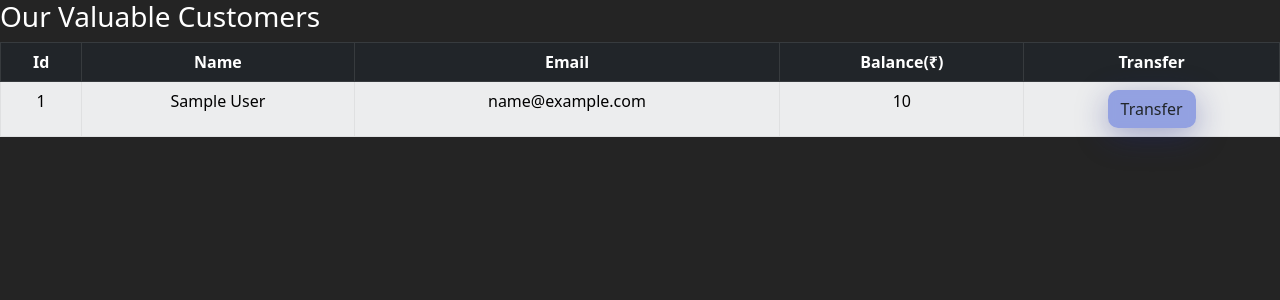
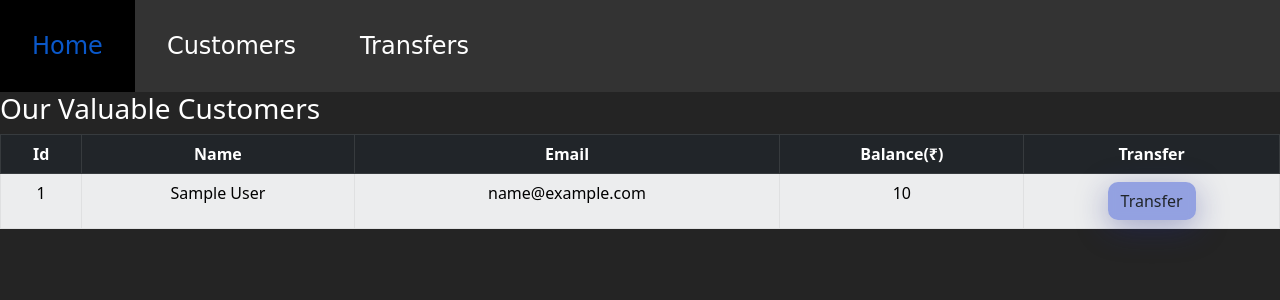
Before and after one commit to dipan010/SimpleBankingSystem, a Django app: page /customers in a window 1280 px wide. Shown: the top 300 px of the page. Run offline with Django 3.2, Linux system fonts and the light colour scheme; tables that the repository leaves empty hold one stand-in row (values such as "Sample post").

Commit message:
stlying & href changes

```diff
--- a/banktransfers/templates/customers.html
+++ b/banktransfers/templates/customers.html
@@ -1,6 +1,19 @@
 <html>
 {% load static %}
 <link href="https://cdn.jsdelivr.net/npm/bootstrap@5.0.0-beta1/dist/css/bootstrap.min.css" rel="stylesheet" integrity="sha384-giJF6kkoqNQ00vy+HMDP7azOuL0xtbfIcaT9wjKHr8RbDVddVHyTfAAsrekwKmP1" crossorigin="anonymous">
+<div class="navbar-fixed">
+    <nav>
+        <div class="nav-wrapper">
+
+            <ul class="right hide-on-med-and-down">
+                <li><a href="{% url 'index' %}">Home</a></li>
+                <li><a href="/customers">Customers</a></li>
+                <li><a href="/transactions">Transfers</a></li>
+
+            </ul>
+        </div>
+    </nav>
+</div>
 
 <body>
     <link href="{% static 'css/styles.css' %}" rel="stylesheet">
```
Also changed, not shown: banktransfers/templates/index.html (+7 -3 lines), banktransfers/templates/transactions.html (+13 -0 lines), banktransfers/templates/transfer.html (+13 -0 lines).
